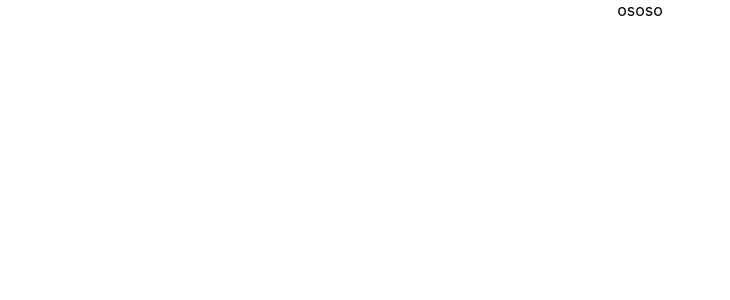
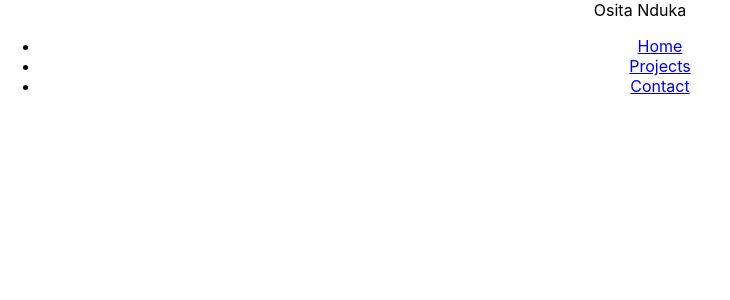
Before and after one commit to OsitaNduka/react-portfolio, a React (Create React App) app: page / in a window 1280 px wide. Shown: the top 300 px of the page, without its empty margins (0-730 px from the left). Built offline with nearby package versions, Linux system fonts and the light colour scheme.

Commit message:
modified src

```diff
--- a/src/App.js
+++ b/src/App.js
@@ -1,5 +1,6 @@
 import React from 'react';
 import './App.css';
+import Navbar from './components/Navbar';
 
 
 
@@ -7,7 +8,7 @@ import './App.css';
 function App() {
   return (
     <div className='App'>
-      ososo
+      <Navbar/>
     </div>
   );
 }
--- a/src/index.js
+++ b/src/index.js
@@ -3,6 +3,8 @@ import ReactDOM from 'react-dom/client';
 import './index.css';
 import App from './App';
 import { BrowserRouter as Router, Routes, Route } from "react-router-dom";
+import Contact from './Contact';
+import Projects from './Projects';
 
 
 
@@ -12,6 +14,8 @@ root.render(
   <Router>
     <Routes>
         <Route path='/' element={<App/>}/>
+        <Route path='/Contact' element={<Contact/>}/>
+        <Route path='/Projects' element={<Projects/>}/>
     </Routes>
   </Router>,
 );
```
